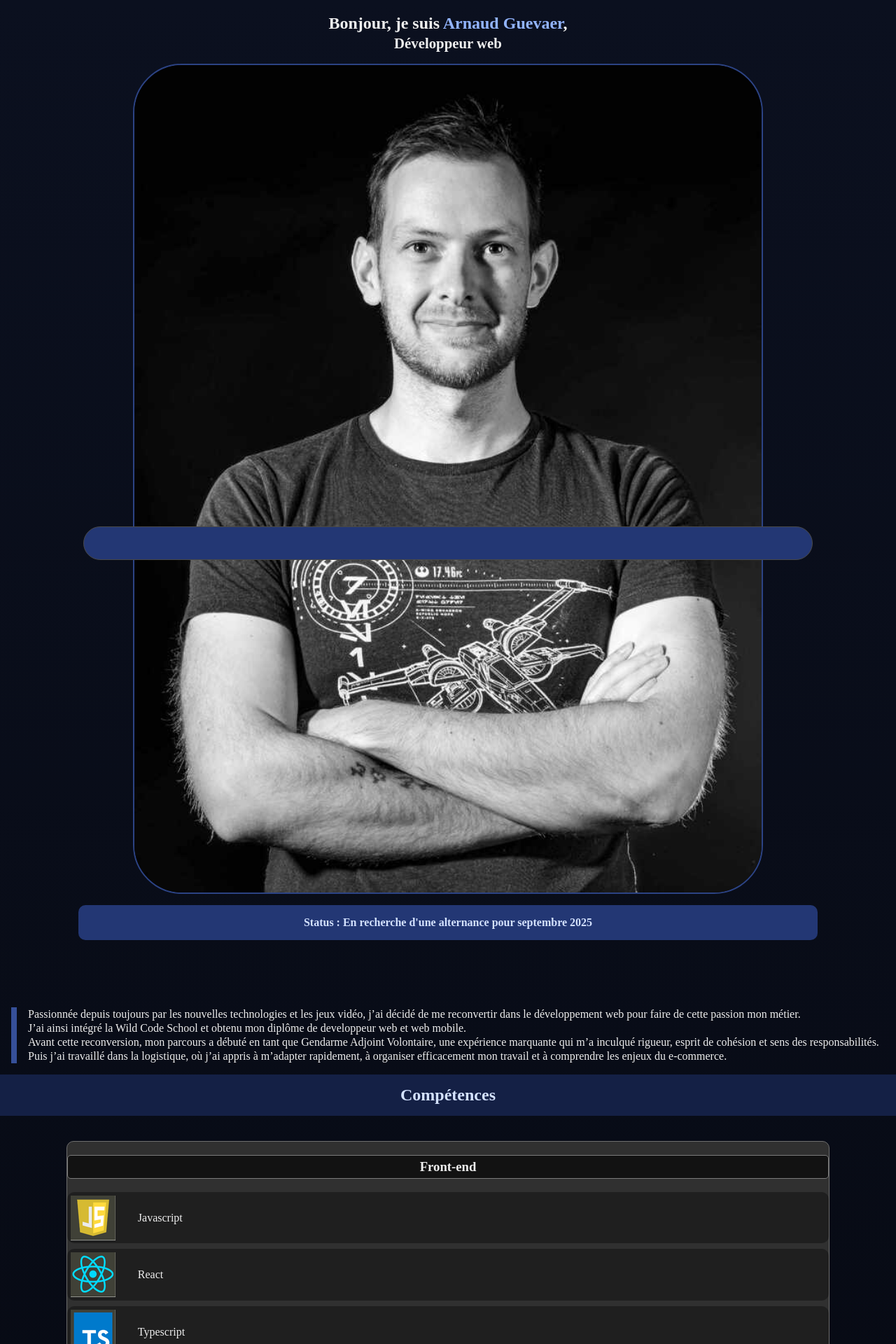
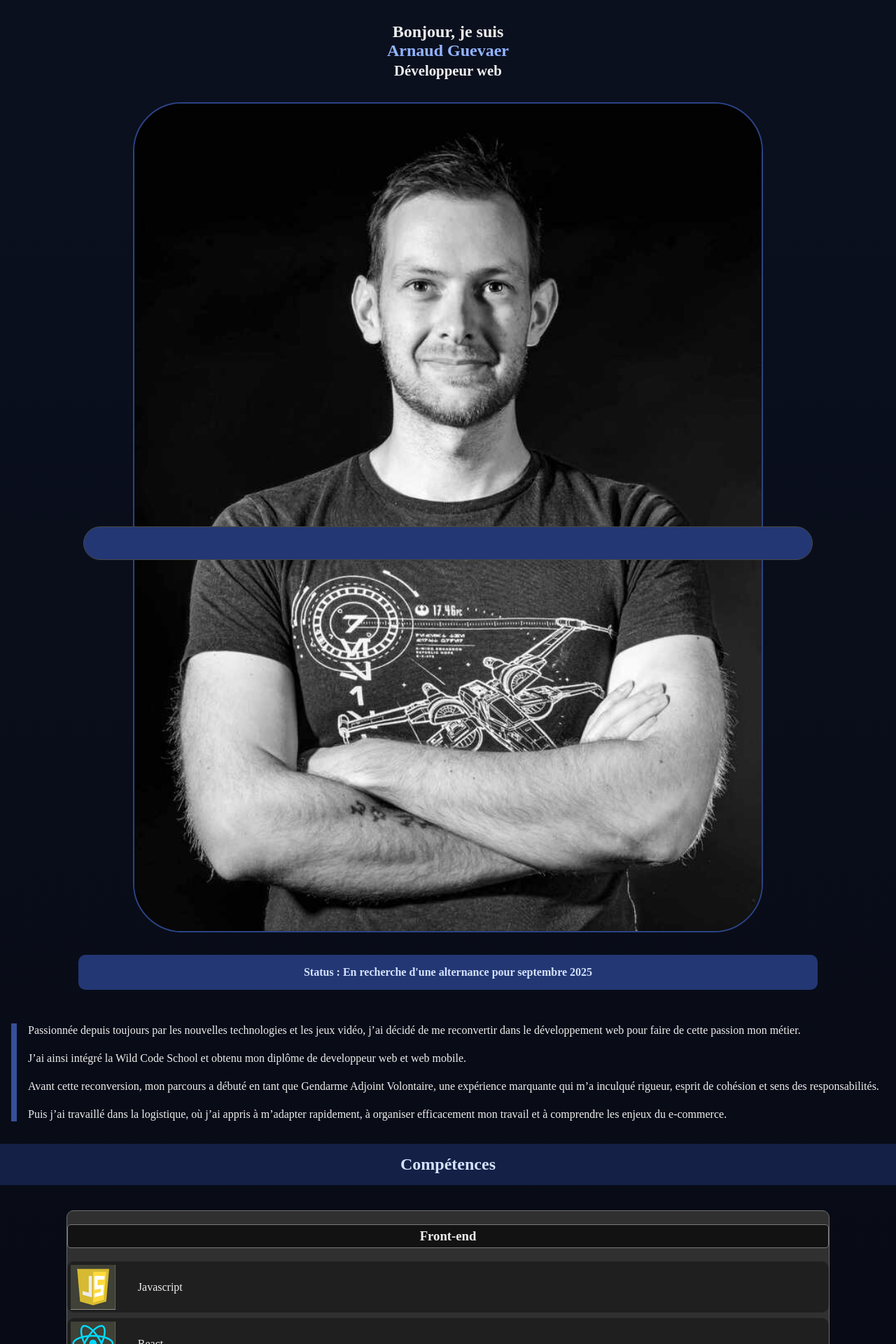
Before and after one commit to Arnaud6216/Portfolio-pro, a React (Vite) app: page / in a window 1280 px wide. Shown: the top 1920 px of the page at 70% size. Built offline with nearby package versions, Linux system fonts and the light colour scheme; some icons are missing.

Commit message:
minor css update

```diff
--- a/src/Components/Home/Home.css
+++ b/src/Components/Home/Home.css
@@ -3,11 +3,10 @@
 	flex-direction: column;
 	justify-content: space-between;
 	align-items: center;
-	margin-bottom: 5rem;
 }
 
 .home__title {
-	margin-bottom: 0;
+	margin: 2rem 3rem 0;
 	color: var(--gray-12);
 	text-align: center;
 }
@@ -26,9 +25,11 @@
 	width: 70%;
 	border-radius: 70px;
 	border: solid 2px var(--blue-6);
+	margin: 1rem 0;
 }
 
 .home__status {
+	position: relative;
 	text-align: center;
 	font-weight: bold;
 	background-color: var(--blue-5);
@@ -39,7 +40,7 @@
 }
 
 .home__description {
-	margin: 1rem;
+	margin: 2rem 1rem;
 	line-height: 20px;
 	color: var(--gray-12);
 	border-left: max(0.5em, .25em) solid var(--blue-7);
--- a/src/Components/Home/Home.tsx
+++ b/src/Components/Home/Home.tsx
@@ -5,7 +5,8 @@ function Home() {
     <>
       <section className="home__section1" id="profile">
         <h1 className="home__title">
-          Bonjour, je suis <span className="home__name">Arnaud Guevaer</span>,
+          Bonjour, je suis <br />
+          <span className="home__name">Arnaud Guevaer</span>
         </h1>
         <h2 className="home__subtitle">Développeur web</h2>
         <img src="./arnaud.jpg" alt="Arnaud Guevaer" className="home__img" />
@@ -14,19 +15,20 @@ function Home() {
         </p>
       </section>
 
-      <section className="home__section2" id="home">
+      <section className="home__section2">
         <p className="home__description">
           Passionnée depuis toujours par les nouvelles technologies et les jeux
           vidéo, j’ai décidé de me reconvertir dans le développement web pour
-          faire de cette passion mon métier. <br /> J’ai ainsi intégré la Wild
-          Code School et obtenu mon diplôme de developpeur web et web mobile.{" "}
+          faire de cette passion mon métier. <br />
+          <br /> J’ai ainsi intégré la Wild Code School et obtenu mon diplôme de
+          developpeur web et web mobile. <br />
           <br />
           Avant cette reconversion, mon parcours a débuté en tant que Gendarme
           Adjoint Volontaire, une expérience marquante qui m’a inculqué rigueur,
-          esprit de cohésion et sens des responsabilités. <br /> Puis j’ai
-          travaillé dans la logistique, où j’ai appris à m’adapter rapidement, à
-          organiser efficacement mon travail et à comprendre les enjeux du
-          e-commerce.
+          esprit de cohésion et sens des responsabilités. <br />
+          <br /> Puis j’ai travaillé dans la logistique, où j’ai appris à
+          m’adapter rapidement, à organiser efficacement mon travail et à
+          comprendre les enjeux du e-commerce.
         </p>
       </section>
     </>
--- a/src/Components/Navbar/Navbar.tsx
+++ b/src/Components/Navbar/Navbar.tsx
@@ -7,15 +7,6 @@ function Navbar() {
       <nav className="nav">
         <section className="nav__section1">
           <a href="#profile" className="nav__link">
-            <DynamicIcon
-              name="house"
-              color="white"
-              size={24}
-              aria-label="Introduction"
-            />
-          </a>
-
-          <a href="#home" className="nav__link">
             <DynamicIcon name="user-round" color="white" size={24} />
           </a>
 
```
